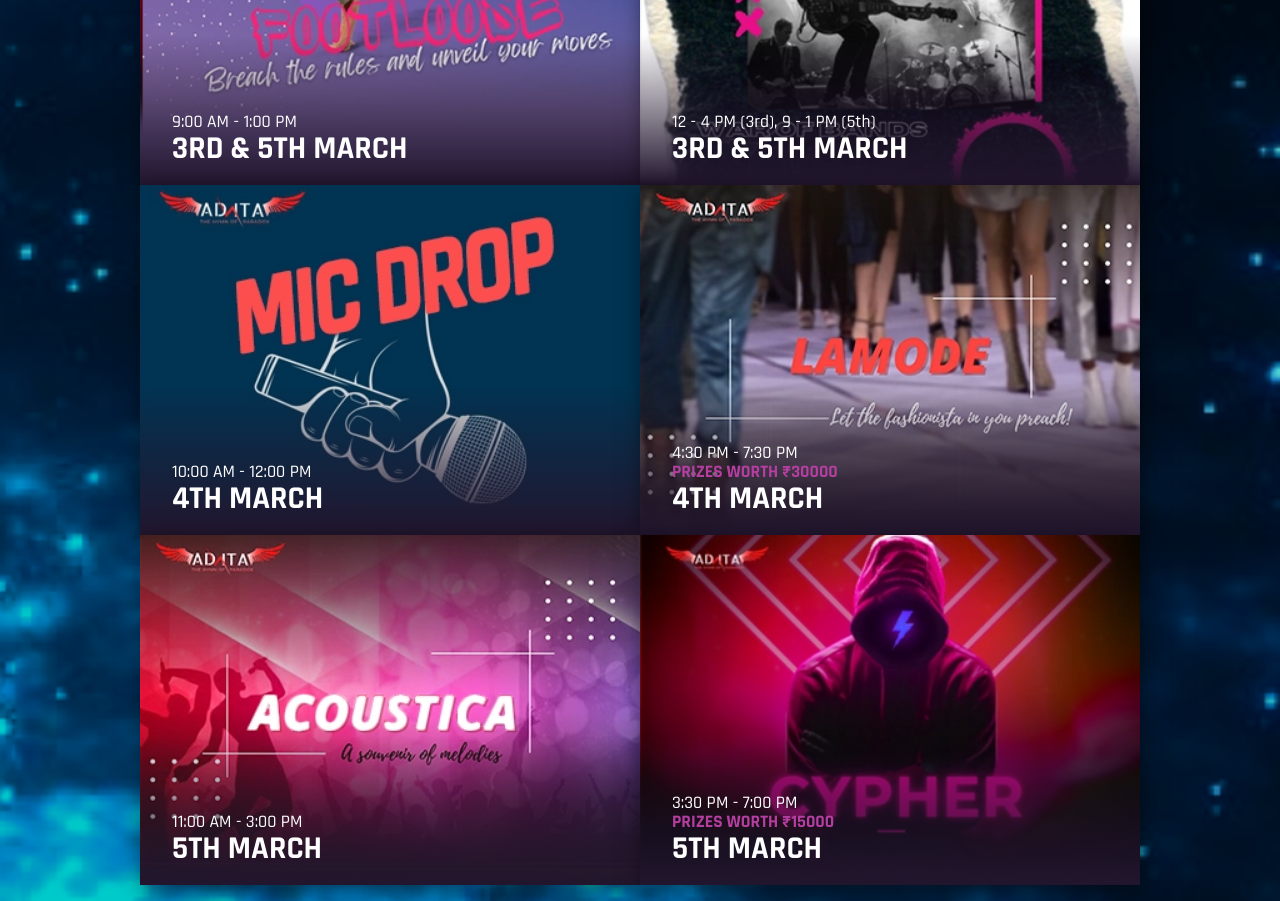
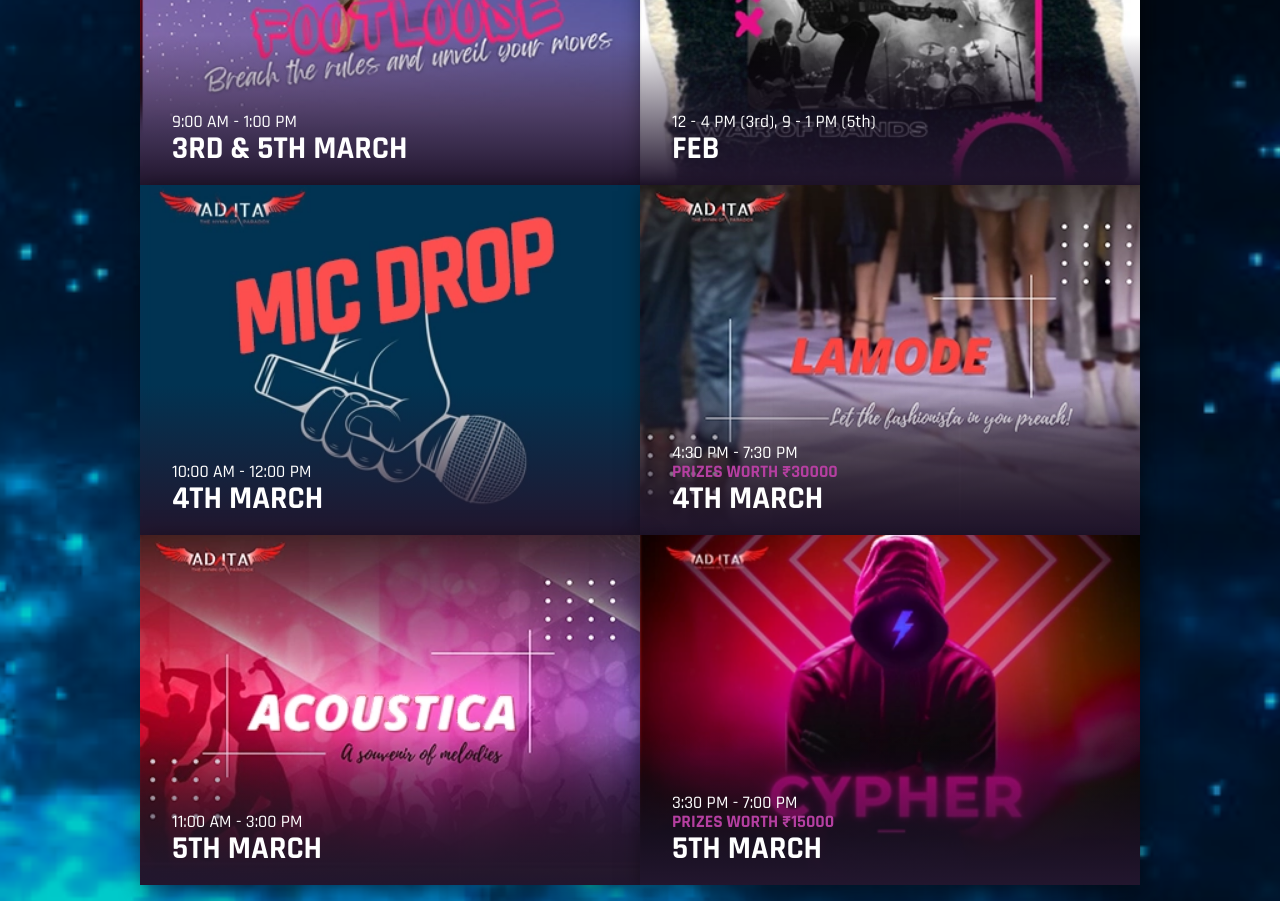
Before and after one commit to swoyam2609/ADVAITA-24-Website, a React (Create React App) app: page /events in a window 1280 px wide. Shown: the part 3800-4701 px from the top of the page. Built offline with nearby package versions, Linux system fonts and the light colour scheme.

Commit message:
Update eventsData.js

```diff
--- a/src/routes/eventsData.js
+++ b/src/routes/eventsData.js
@@ -124,7 +124,7 @@ export const eventsData = [
                 linkText: "Register",
             },
             {
-                date: "3RD & 5TH MARCH",
+                date: "FEB",
                 time: "12 - 4 PM (3rd), 9 - 1 PM (5th)",
                 description: "Championing the unusual, unorthodox and unheard, our annual Battle of the Bands competition is back. Whether you’re looking to showcase new adventures into electronica or dip your toe into experimental waters, ROCKATHON, a resplendent musical band event is a chance for soloists, ensembles, improvisers and performance artists to showcase their talents. We invite musical bands – who chime with our ethos to perform and compete among themselves in an informal setting in front of a legion to emerge as the best one. So get the band together and take on the world in this battle of bands.",
                 image: "/event-images/rockathon.webp",
```
